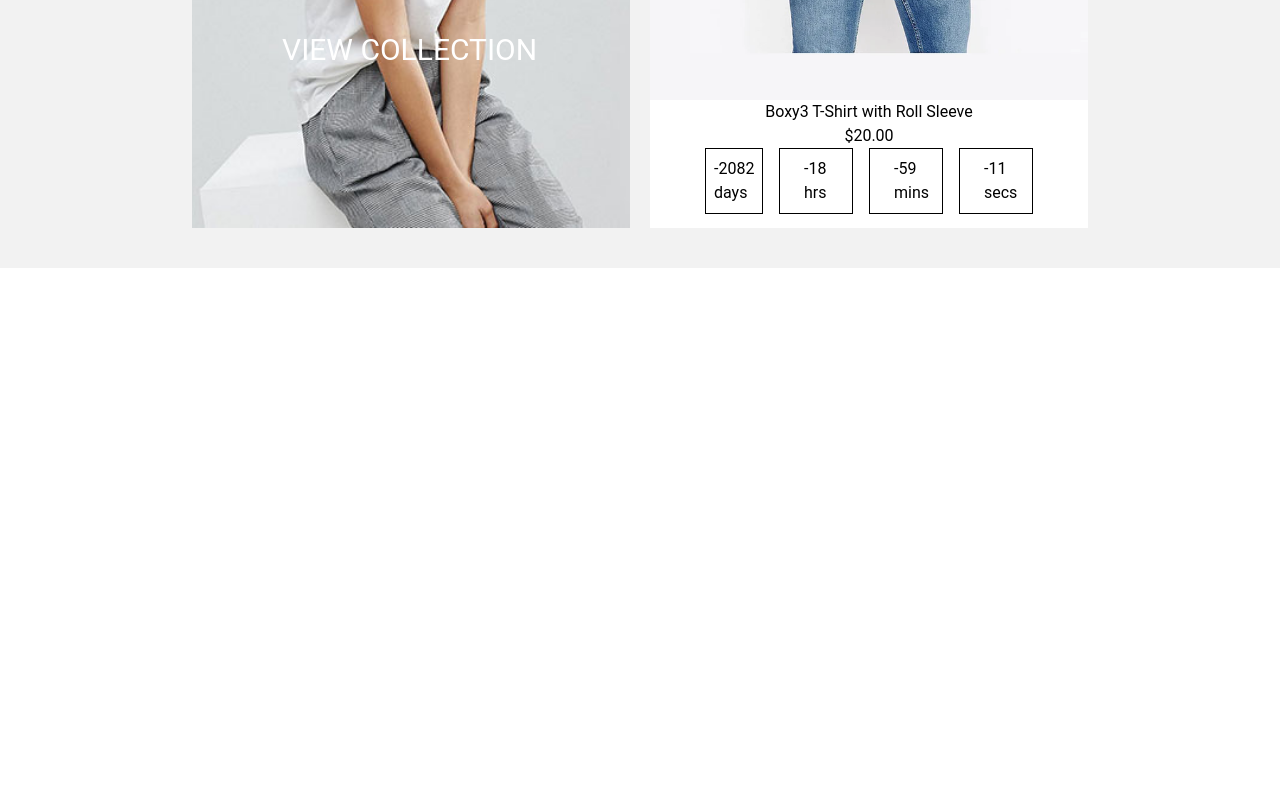
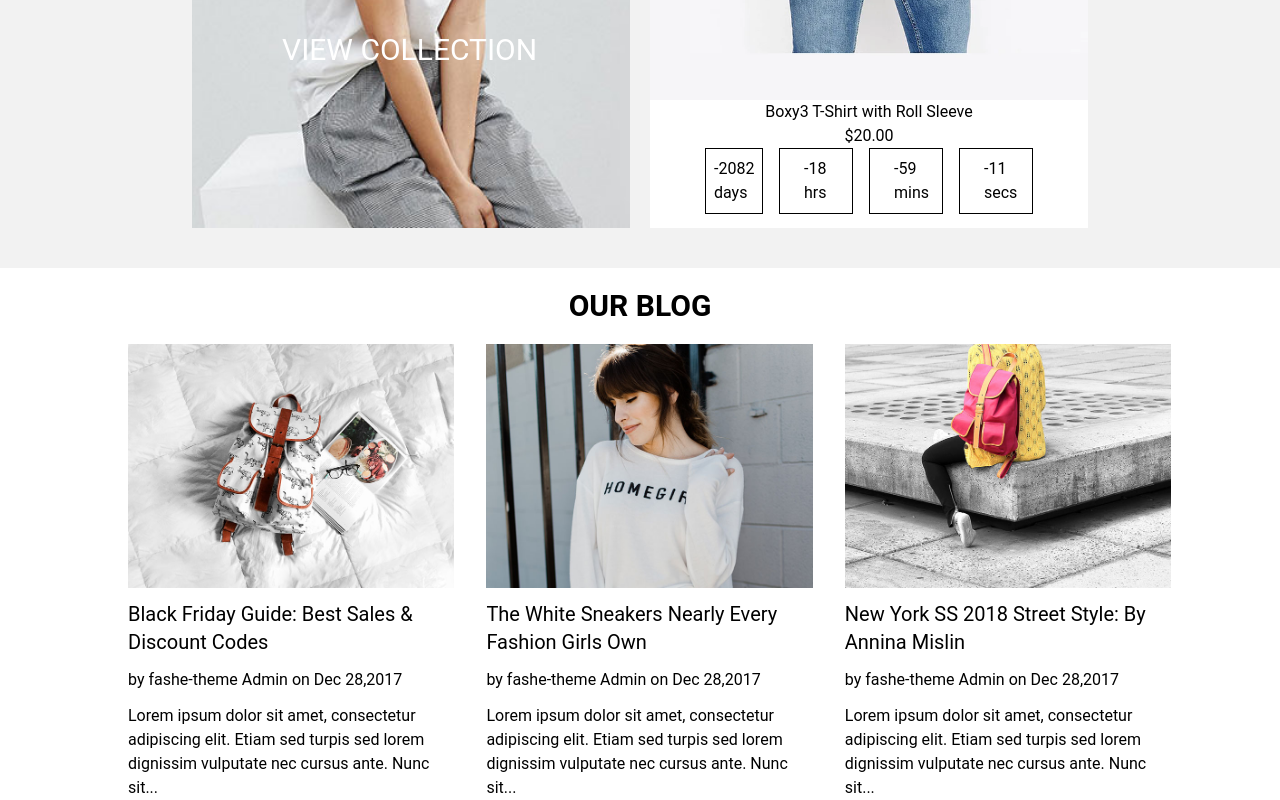
Before and after one commit to aymanboujjar/React_Final_projet-Ayman_Boujjar, a React (Create React App) app: page / in a window 1280 px wide. Shown: the part 2578-3378 px from the top of the page. Before the commit the page ends 2846 px from the top, so only its background shows below. Built offline with nearby package versions, Linux system fonts and the light colour scheme.

Commit message:
blog section

```diff
--- a/src/constant/images.jsx
+++ b/src/constant/images.jsx
@@ -16,6 +16,9 @@ card3:require("../assets/imgs/cards3.webp"),
 card4:require("../assets/imgs/cards4.webp"),
 card5:require("../assets/imgs/cards5.webp"),
 card6:require("../assets/imgs/cards6.webp"),
-banner:require("../assets/imgs/banner-08.jpg")
+banner:require("../assets/imgs/banner-08.jpg"),
+blog1:require("../assets/imgs/blog-01.jpg"),
+blog2:require("../assets/imgs/blog-02.jpg"),
+blog3:require("../assets/imgs/blog-03.jpg"),
 }
 export default  dataImages
--- /dev/null
+++ b/src/pages/components/home/blog.jsx
@@ -0,0 +1,34 @@
+import React from 'react';
+import { Images } from '../../../constant';
+
+const Blog = () => {
+    return (
+        <div className='flex flex-col gap-y-5 items-center justify-center mt-5'>
+         <h1 className='text-3xl font-bold'>OUR BLOG</h1>
+         <div className='flex gap-8 px-24 '>
+
+        <div className='w-[30%] flex flex-col gap-y-3 ml-8'>
+            <img src={Images.blog1} alt="" />
+            <h1 className='text-xl'>Black Friday Guide: Best Sales & Discount Codes</h1>
+            <h6 className=''>by fashe-theme Admin on Dec 28,2017</h6>
+            <p className=''>Lorem ipsum dolor sit amet, consectetur adipiscing elit. Etiam sed turpis sed lorem dignissim vulputate nec cursus ante. Nunc sit...</p>
+        </div>
+        <div className='w-[30%] flex flex-col gap-y-3'>
+            <img src={Images.blog2} alt="" />
+            <h1 className='text-xl'>The White Sneakers Nearly Every Fashion Girls Own</h1>
+            <h6 className=''>by fashe-theme Admin on Dec 28,2017</h6>
+            <p className=''>Lorem ipsum dolor sit amet, consectetur adipiscing elit. Etiam sed turpis sed lorem dignissim vulputate nec cursus ante. Nunc sit...</p>
+        </div>
+        <div className='w-[30%] flex flex-col gap-y-3'>
+            <img src={Images.blog3} alt="" />
+            <h1 className='text-xl'>New York SS 2018 Street Style: By Annina Mislin</h1>
+            <h6 className=''>by fashe-theme Admin on Dec 28,2017</h6>
+            <p className=''>Lorem ipsum dolor sit amet, consectetur adipiscing elit. Etiam sed turpis sed lorem dignissim vulputate nec cursus ante. Nunc sit...</p>
+        </div>
+        </div>
+
+        </div>
+    );
+};
+
+export default Blog;
--- a/src/pages/home.jsx
+++ b/src/pages/home.jsx
@@ -4,6 +4,7 @@ import Navbar from "./components/home/navbar";
 import Cards from "./components/home/cards";
 import Carousel2 from "./components/caroussel2";
 import Section from "./components/section";
+import Blog from "./components/home/blog";
 
 function Home() {
   return (
@@ -13,6 +14,7 @@ function Home() {
     <Cards/>
     <Carousel2/>
     <Section/>
+    <Blog/>
     </>
   );
 }
```
